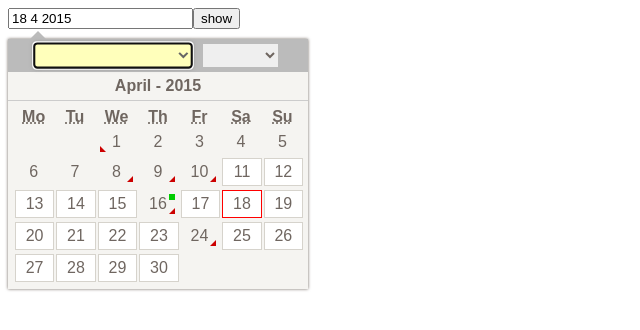
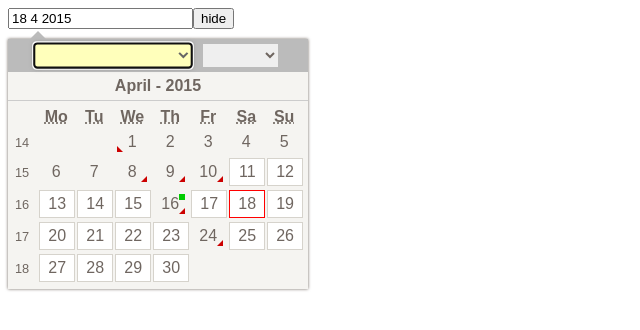
Before and after one commit to rumoroso/accCalendar, a plain HTML site: page example/index.html in a window 1280 px wide. Both pictures are taken after a click on the button "show". Shown: the whole page, without its empty margins (0-640 px from the left). Drawn offline with nearby package versions, Linux system fonts and the light colour scheme; files that its build step writes are made by us from their sources.

Commit message:
show week number

```diff
--- a/module/ng-acc-calendar.css
+++ b/module/ng-acc-calendar.css
@@ -68,8 +68,24 @@
 .acc-calendar-table-wrapper th,
 .acc-calendar-table-wrapper td {
     width: 14.3%;
+}
+
+.acc-calendar-table-wrapper .add-calendar-table-week-number th,
+.acc-calendar-table-wrapper .add-calendar-table-week-number td {
+    width: 13.14%;
+}
+
+.acc-calendar-table-wrapper th,
+.acc-calendar-table-wrapper td {
     text-align: center;
     padding: 2px;
+}
+
+.acc-calendar-table-wrapper th.add-calendar-week-number,
+.acc-calendar-table-wrapper td.add-calendar-week-number{
+    width: 8%;
+    font-size: .8em;
+    text-align: left;
 }
 
 .acc-calendar-table-wrapper td span,
--- a/module/ng-acc-calendar.js
+++ b/module/ng-acc-calendar.js
@@ -2,7 +2,8 @@ angular.module('ngAccCalendar', [])
     .factory('calendarModelService', function () {
 
         return {
-            getCalendarModel: getCalendarModel
+            getCalendarModel: getCalendarModel,
+            getWeek: getWeek
         };
 
         function getCalendarModel(day, month, year) {
@@ -54,12 +55,8 @@ angular.module('ngAccCalendar', [])
                 daysArray.push(cont - starting + 2);
             }
 
-            resto = 7 - (cont % 7);
-            if (resto < 7) {
-                var white = daysArray.length + resto;
-                for (cont = daysArray.length; cont < white; cont++) {
-                    daysArray.push('');
-                }
+            while (daysArray.length % 7 > 0) {
+                daysArray.push('');
             }
 
             while (daysArray.length) {
@@ -68,10 +65,15 @@ angular.module('ngAccCalendar', [])
 
             return monthsArray;
         }
+
+        function getWeek(date) {
+            var onejan = new Date(date.getFullYear(), 0, 1);
+            return Math.ceil((((date - onejan) / 86400000) + onejan.getDay() + 1) / 7);
+        }
     })
 
     .controller('calendarController', function ($scope, calendarModelService) {
-            var currentYear, currentMonth, currentDate, selectedYear, selectedMonth, selectedDate, minDay, minMonth, minYear, maxMonth, maxDay, maxYear, listenInputField;
+        var currentYear, currentMonth, currentDate, selectedYear, selectedMonth, selectedDate, minDay, minMonth, minYear, maxMonth, maxDay, maxYear, listenInputField;
 
         $scope.defaultConfiguration = {
             initialDate: new Date(),
@@ -80,7 +82,8 @@ angular.module('ngAccCalendar', [])
             disableWeekends: false,
             disabledDates: {exceptionDates: [], regularDates: []},
             setDefaultDate: false,
-            format: 'd/m/yyyy'
+            format: 'd/m/yyyy',
+            showWeekNumber: false
         };
         $scope.configuration = {
             initialDate: new Date(2015, 3, 18),
@@ -110,7 +113,8 @@ angular.module('ngAccCalendar', [])
             minDate: new Date(2015, 3, 10),
             maxDate: new Date(2016, 4, 10),
             setDefaultDate: true,
-            format: 'd m yyyy'
+            format: 'd m yyyy',
+            showWeekNumber: true
         };
 
         $scope.currentDate = new Date();
@@ -118,7 +122,7 @@ angular.module('ngAccCalendar', [])
         currentMonth = $scope.currentDate.getMonth();
         currentDate = $scope.currentDate.getDate();
 
-        $scope.monthNaming = {'es': ['January', 'February', 'March', 'April', 'May', 'June', 'July', 'August', 'September', 'October', 'November','December']};
+        $scope.monthNaming = {'es': ['January', 'February', 'March', 'April', 'May', 'June', 'July', 'August', 'September', 'October', 'November', 'December']};
 
         $scope.configuration = $scope.configuration ? $scope.configuration : {};
         $scope.configuration.initialDate = $scope.configuration.initialDate || $scope.defaultConfiguration.initialDate;
@@ -128,6 +132,7 @@ angular.module('ngAccCalendar', [])
         $scope.configuration.disabledDates = $scope.configuration.disabledDates || $scope.defaultConfiguration.disabledDates;
         $scope.configuration.setDefaultDate = $scope.configuration.setDefaultDate || $scope.defaultConfiguration.setDefaultDate;
         $scope.configuration.format = $scope.configuration.format || $scope.defaultConfiguration.format;
+        $scope.configuration.showWeekNumber = $scope.configuration.showWeekNumber || $scope.defaultConfiguration.showWeekNumber;
 
         if ($scope.configuration.minDate) {
             $scope.configuration.initialDate = $scope.configuration.initialDate >= $scope.configuration.minDate ? $scope.configuration.initialDate : $scope.configuration.minDate;
@@ -231,6 +236,7 @@ angular.module('ngAccCalendar', [])
         $scope.$watch('[month, year]', function () {
             $scope.calendarModel = calendarModelService.getCalendarModel($scope.day, $scope.month, $scope.year);
             $scope.availableMonths = getAvailableMonths($scope.year);
+            $scope.firstWeek = $scope.month === 0 ? 1 : calendarModelService.getWeek(new Date($scope.year - 1900, $scope.month, 0));
         });
 
         listenInputField = $scope.$watch('inputField', function () {
@@ -337,20 +343,22 @@ angular.module('ngAccCalendar', [])
         };
 
         $scope.nextButton = function (event) {
-            var currentRow, rowsLength, currentCell, currentCalendar, currentColIndex, currentRowIndex, nextButton, caption = false;
+            var currentRow, rowsLength, currentCell, currentCalendar, currentColIndex, currentRowIndex, nextButton,
+                c =  + $scope.configuration.showWeekNumber ? 1 : 0,
+                caption = false;
 
             if (event.keyCode !== 13 && event.keyCode !== 37 && event.keyCode !== 38 && event.keyCode !== 39 && event.keyCode !== 40) {
                 return;
             }
 
             currentCell = angular.element(event.target).parent();
-            if(!currentCell.find('tbody').length){
+            if (!currentCell.find('tbody').length) {
                 currentRow = currentCell.parent();
                 currentCalendar = angular.element(currentRow.parent()[0]);
                 rowsLength = currentCalendar.find('tr').length;
-                currentColIndex = parseInt(currentCell.attr('data-index'));
+                currentColIndex = parseInt(currentCell.attr('data-index')) + c;
                 currentRowIndex = parseInt(currentRow.attr('data-index'));
-            }else{
+            } else {
                 caption = true;
                 currentCalendar = angular.element(currentCell.find('tbody')[0]);
                 rowsLength = currentCalendar.find('tr').length;
@@ -367,12 +375,12 @@ angular.module('ngAccCalendar', [])
                     $scope.caption.focus();
                 }
             } else if (event.keyCode === 40 || (caption && event.keyCode === 13)) {
-                if(!caption){
+                if (!caption) {
                     while (!nextButton || (nextButton && !nextButton.length && currentRowIndex < rowsLength - 1)) {
                         currentRowIndex++;
                         nextButton = angular.element(angular.element(currentCalendar.find('tr')[currentRowIndex]).find('td')[currentColIndex]).find('a');
                     }
-                }else{
+                } else {
                     while (!nextButton || (nextButton && !nextButton.length && currentRowIndex < rowsLength)) {
                         currentColIndex++;
                         if (currentColIndex === 7) {
@@ -383,7 +391,7 @@ angular.module('ngAccCalendar', [])
                     }
                 }
             } else if (event.keyCode === 37) {
-                if(!caption){
+                if (!caption) {
                     while (!nextButton || (nextButton && !nextButton.length && currentRowIndex >= 0)) {
                         currentColIndex--;
                         if (currentColIndex === -1) {
@@ -393,25 +401,25 @@ angular.module('ngAccCalendar', [])
                         nextButton = angular.element(angular.element(currentCalendar.find('tr')[currentRowIndex]).find('td')[currentColIndex]).find('a');
                     }
                 }
-                if(caption || !nextButton || (nextButton && !nextButton.length)){
-                    if($scope.month > minMonth){
-                        if($scope.year > minYear) {
-                            if($scope.month > 0){
+                if (caption || !nextButton || (nextButton && !nextButton.length)) {
+                    if ($scope.month > minMonth) {
+                        if ($scope.year > minYear) {
+                            if ($scope.month > 0) {
                                 $scope.month--;
-                            }else{
+                            } else {
                                 $scope.month = 11;
                                 $scope.year--;
                             }
                         } else {
-                            if($scope.month > 0){
+                            if ($scope.month > 0) {
                                 $scope.month--;
                             }
                         }
                     } else {
-                        if($scope.year > minYear) {
-                            if($scope.month > 0){
+                        if ($scope.year > minYear) {
+                            if ($scope.month > 0) {
                                 $scope.month--;
-                            }else{
+                            } else {
                                 $scope.month = 11;
                                 $scope.year--;
                             }
@@ -420,29 +428,29 @@ angular.module('ngAccCalendar', [])
                     $scope.caption.focus();
                 }
             } else if (event.keyCode === 39) {
-                if(!caption){
+                if (!caption) {
                     while (!nextButton || (nextButton && !nextButton.length && currentRowIndex < rowsLength)) {
                         currentColIndex++;
-                        if (currentColIndex === 7) {
+                        if ((currentColIndex === 7 && !c) ||  (c && currentColIndex === 8)) {
                             currentColIndex = -1;
                             currentRowIndex++;
                         }
                         nextButton = angular.element(angular.element(currentCalendar.find('tr')[currentRowIndex]).find('td')[currentColIndex]).find('a');
                     }
                 }
-                if(caption || !nextButton || (nextButton && !nextButton.length)){
-                    if($scope.month < 11) {
-                        if($scope.year < maxYear) {
+                if (caption || !nextButton || (nextButton && !nextButton.length)) {
+                    if ($scope.month < 11) {
+                        if ($scope.year < maxYear) {
                             $scope.month++;
                             $scope.caption.focus();
-                        }else {
-                            if($scope.month < maxMonth) {
+                        } else {
+                            if ($scope.month < maxMonth) {
                                 $scope.month++;
                                 $scope.caption.focus();
                             }
                         }
-                    }else {
-                        if($scope.year < maxYear) {
+                    } else {
+                        if ($scope.year < maxYear) {
                             $scope.month = 0;
                             $scope.year++;
                             $scope.caption.focus();
@@ -466,7 +474,7 @@ angular.module('ngAccCalendar', [])
                 configuration: '=accCalendar'
             },
             link: function (scope, element) {
-                var template = '<span class="acc-calendar"><button ng-click="showCalendar = !showCalendar">show</button>' +
+                var template = '<span class="acc-calendar"><button ng-click="showCalendar = !showCalendar"><span ng-if="!showCalendar">show</span><span ng-if="showCalendar">hide</span></button>' +
                         '<div class="acc-calendar-table-wrapper" ng-show="showCalendar">' +
                         '<span><select ng-model="month" ng-disabled="availableMonths.length === 1">' +
                         '<option ng-repeat="month in availableMonths" value="{{month}}" ng-selected="month === calendarModel.month">{{monthNaming["es"][month]}}</option>' +
@@ -474,15 +482,18 @@ angular.module('ngAccCalendar', [])
                         '<select ng-model="year" ng-disabled="availableYears.length === 1">' +
                         '<option ng-repeat="year in availableYears" value="{{year}}" ng-selected="year === calendarModel.year">{{year}}</option>' +
                         '</select></span>' +
-                        '<table>' +
+                        '<table ng-class="{\'add-calendar-table-week-number\': configuration.showWeekNumber}">' +
                         '<caption aria-live="polite" aria-atomic="true" tabindex="0" ng-keydown="nextButton($event)">{{monthNaming["es"][calendarModel.month]}} - {{calendarModel.year}}</caption>' +
-                        '<thead><tr><th scope="col" ng-repeat="header in calendarModel.headerRow"><abbr title="{{header}}">{{header.substr(0, 2)}}</abbr></th></tr></thead>' +
+                        '<thead><tr>' +
+                        '<th ng-if="configuration.showWeekNumber" class="add-calendar-week-number"></th>' +
+                        '<th scope="col" ng-repeat="header in calendarModel.headerRow"><abbr title="{{header}}">{{header.substr(0, 2)}}</abbr></th></tr></thead>' +
                         '<tbody><tr ng-repeat="semanas in calendarModel.dataRows track by $index" data-index="{{::$index}}" data-last="{{::$last}}" ng-class="::rowClass($index, $last)">' +
+                        '<td ng-if="configuration.showWeekNumber" class="add-calendar-week-number">{{firstWeek + $index}}</td>' +
                         '<td ng-repeat="day in semanas track by $index" ng-class="cellClass(day, $index)" data-index="{{::$index}}">' +
                         '<a role="button" tabindex="0"' +
-                                ' ng-click="setDate(day, true)" ng-keypress="setDate(day, true)"' +
-                                ' ng-if="day && !disabledDay(day, $index)" class="acc-button-date"' +
-                                ' ng-keydown="nextButton($event)">{{day}}</a>' +
+                        ' ng-click="setDate(day, true)" ng-keypress="setDate(day, true)"' +
+                        ' ng-if="day && !disabledDay(day, $index)" class="acc-button-date"' +
+                        ' ng-keydown="nextButton($event)">{{day}}</a>' +
                         '<span ng-if="day && disabledDay(day, $index)" >{{day}}</span>' +
                         '</td>' +
                         '</tr></tbody>' +
@@ -501,14 +512,14 @@ angular.module('ngAccCalendar', [])
                     if (newValue) {
                         $timeout(function () {
                             wrapper.find('select')[0].focus();
-                            //wrapper.find('select[ng-model=month]').focus();
                         });
                     }
                 });
 
                 element.on('keydown', function (event) {
                     if (event.keyCode !== 27) {
-                        return;
+                        scope.showCalendar = false;
+                        scope.$apply();
                     }
                 });
 
```
